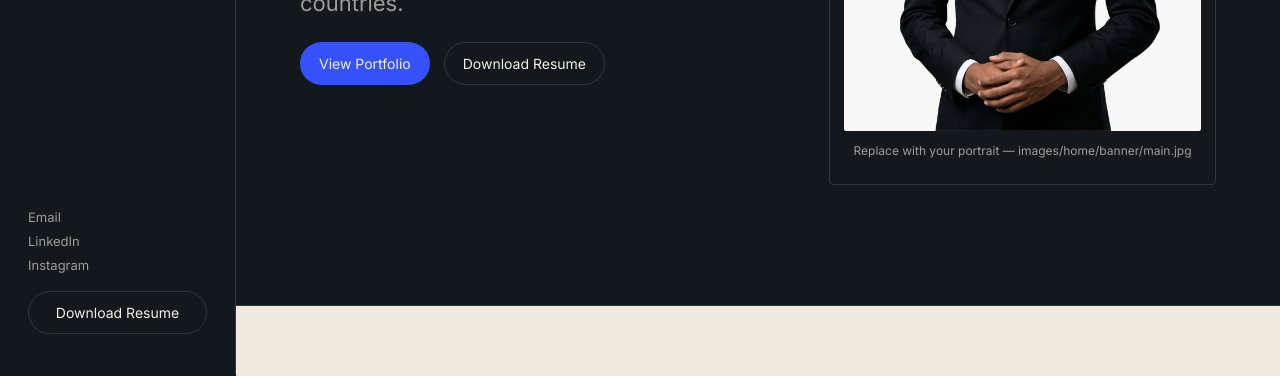
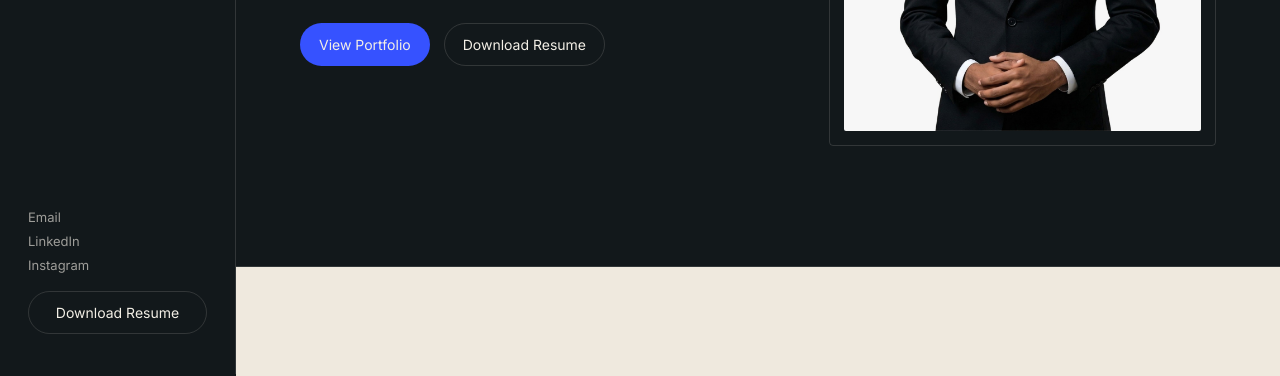
Before and after one commit to frjsolutionsteam-create/Portfolio-website, a plain HTML site: page index.html in a window 1280 px wide. Shown: the part 426-802 px from the top of the page. Drawn offline with Linux system fonts and the light colour scheme.

Commit message:
Update index.html

```diff
--- a/index.html
+++ b/index.html
@@ -53,7 +53,6 @@
       </div>
       <div class="hero-frame">
         <img src="images/portfolio/hero.jpg" alt="Rashiq — UI/UX & Graphic Designer" />
-        <p class="hero-frame-caption">Replace with your portrait — images/home/banner/main.jpg</p>
       </div>
     </section>
 
```
